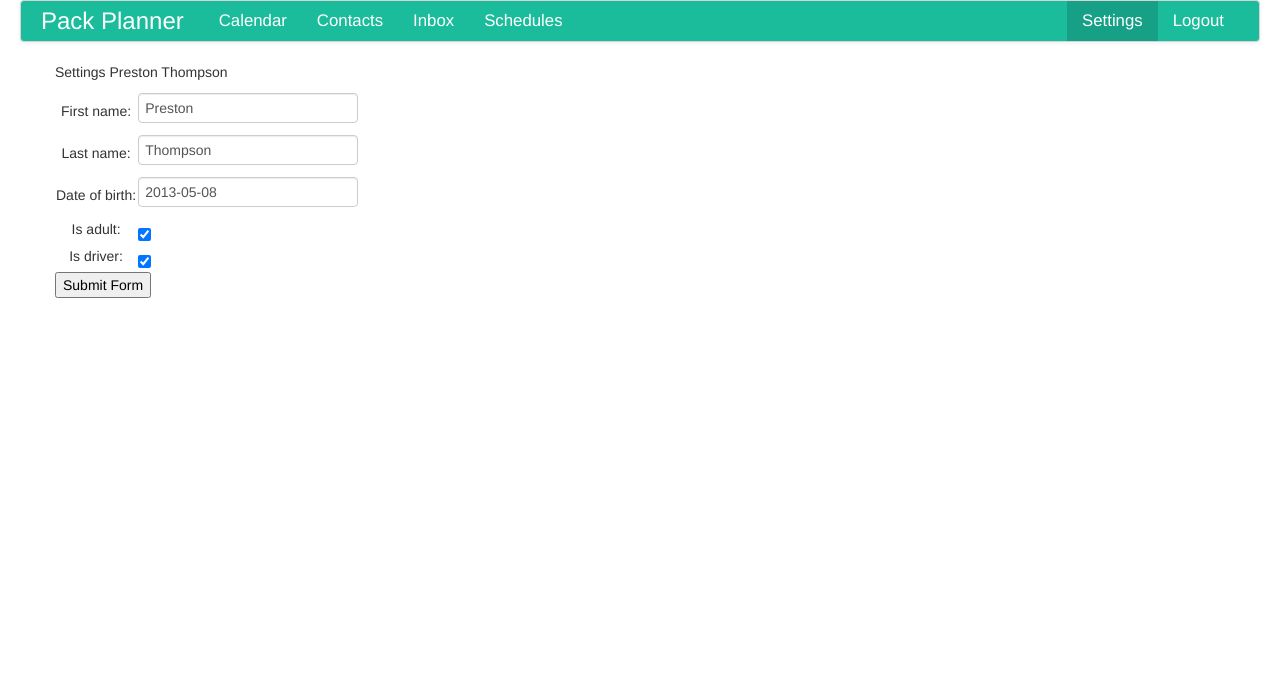
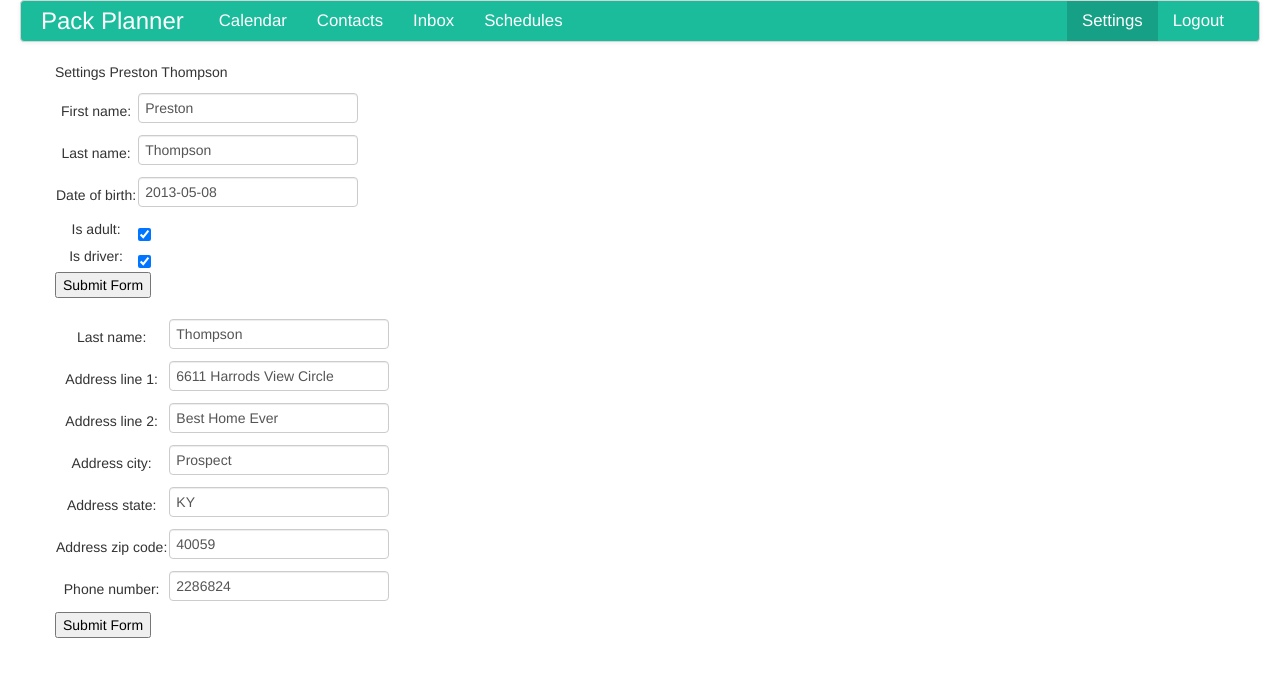
Before and after one commit to rodmk/packplanner, a Django app: page /settings/ in a window 1280 px wide. Shown: the top 677 px of the page. Run offline with Django 3.2, Linux system fonts and the light colour scheme; a user stored in the database is signed in; data comes from the database, SQL or seed files in the repository; parts of the project's set-up code (start-up, migrations or seed data) failed here and were passed over; some libraries are stand-ins or nearby versions.

Commit message:
Update settings page to manage updating of personal+family settings

```diff
--- a/pack/models.py
+++ b/pack/models.py
@@ -53,6 +53,11 @@ class Family(models.Model):
 				first = False
 			display += adult.first_name
 		return display
+
+class FamilyForm(ModelForm):
+	class Meta:
+		model = Family
+		exclude = ("contacts",)
 
 class Child(models.Model):
 	family = models.ForeignKey(Family, related_name="children")
@@ -124,11 +129,6 @@ class FamilyEventDetails(models.Model):
 	def __unicode__(self):
 		return u'Details for %s Event for the %s' % (self.event, self.family)
 
-# class FamilyMemberForm(ModelForm):
-# 	class Meta:
-# 		model = FamilyMember
-# 		exclude = ("user", "timestamp", "family")
-
 class Message(models.Model):
 	sender = models.ForeignKey(Family, related_name="sent_messages")
 	receiver = models.ForeignKey(Family, related_name="received_messages")
--- a/packplanner/templates/settings.html
+++ b/packplanner/templates/settings.html
@@ -16,10 +16,19 @@ class="active"
 	<div class="container">
 		<p>Settings {{ user }}</p>
 		<form method="post" action=""> {% csrf_token %}
-		<table>
-		{{ form }}
-		</table>
-		<input type="submit" value="Submit Form"/>
+			<table>
+				{{ pform }}
+			</table>
+			<input type="hidden" name="form-type" value="personal-form"/>
+			<input type="submit" value="Submit Form"/>
+		</form>
+
+		<form method="post" action=""> {% csrf_token %}
+			<table>
+				{{ fform }}
+			</table>
+			<input type="hidden" name="form-type" value="family-form"/>
+			<input type="submit" value="Submit Form"/>
 		</form>
  	</div>
 {% endblock %}
--- a/packplanner/views.py
+++ b/packplanner/views.py
@@ -28,15 +28,15 @@ def calendar(request):
 		# FamilyEventDetails events_details = new FamilyEventDetails(event=event, family=family_member.family, notes="")
 		# events_details.save()
 		# if driver_to:
-		# 	events_details.driverTo = driver_to
-		# 	events_details.save()
+		#   events_details.driverTo = driver_to
+		#   events_details.save()
 		# if driver_from:
-		# 	events_details.driverFrom = driver_from
-		# 	events_details.save()
+		#   events_details.driverFrom = driver_from
+		#   events_details.save()
 		# for child in children_going:
-		# 	events_details.child_attendees.add(child)
+		#   events_details.child_attendees.add(child)
 		# for adult in adults_going:
-		# 	events_details.attendees.add(adult)
+		#   events_details.attendees.add(adult)
 		id = 0
 		return HttpResponse(simplejson.dumps(id))
 	events_details = FamilyEventDetails.objects.filter(family=family_member.family)
@@ -66,10 +66,24 @@ def schedules(request):
 @login_required
 def settings(request):
 	family_member = get_family_member(request.user)
-	form = FamilyMemberForm(request.POST or None, instance=family_member)
-	if form.is_valid():
-		form.save()
-	return render(request, 'settings.html', {"user": get_family_member(request.user), "form": form})
+	if request.method == 'POST':
+		if request.POST['form-type'] == u"personal-form":
+		   form = FamilyMemberForm(request.POST, instance=family_member)
+		elif request.POST['form-type'] == u"family-form":
+		   form = FamilyForm(request.POST, instance=family_member.family)
+
+		if form.is_valid():
+			form.save()
+
+	return render(
+		request,
+		'settings.html',
+		{
+			"user": get_family_member(request.user),
+			"pform": FamilyMemberForm(instance=family_member),
+			"fform": FamilyForm(instance=family_member.family)
+		}
+	)
 
 @login_required
 def view_contact(request, id):
```
